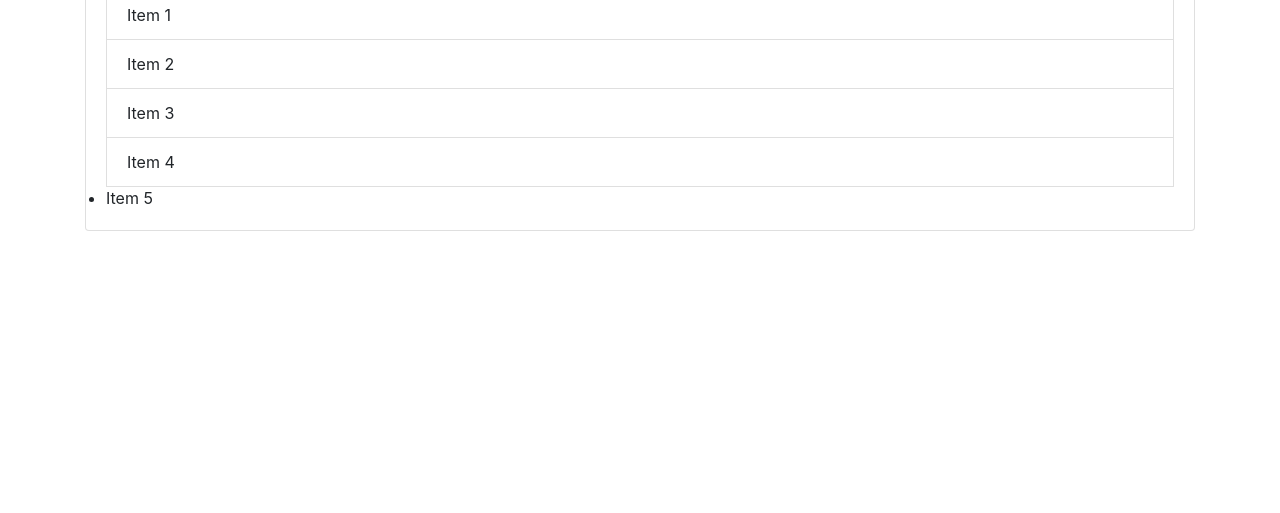
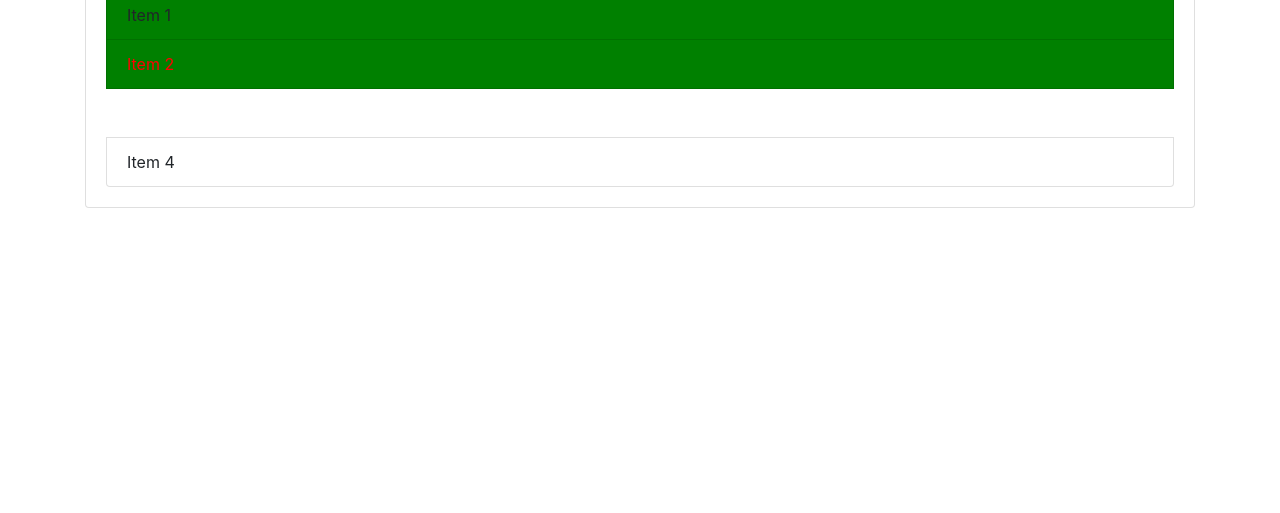
Before and after one commit to MEGAMINDSPARK/famous, a plain HTML site: page index.html in a window 1280 px wide. Shown: the part 287-800 px from the top of the page. Drawn offline with nearby package versions, Linux system fonts and the light colour scheme.

Commit message:
Completed all 4

```diff
--- a/index.html
+++ b/index.html
@@ -29,13 +29,26 @@
                 <li class="list-group-item">Item 2</li>
                 <li class="list-group-item">Item 3</li>
                 <li class="list-group-item">Item 4</li>
-                <li>Item 5</li>
-                 <!-- //even though we have not the claas of item5 it will apply because it's li going by tag not the class, class se apply nai hoga -->
+
+
+
             </ul>
         </div>
     </div>
 
+<script>
+    var li = document.getElementsByTagName('li');
+    li[1].style.backgroundColor = 'green'
+    li[2].style.opacity = '0'
 
+    var item = document.querySelector('.list-group-item:nth-child(2)');
+    item.style.color = 'red';
+
+    var odd = document.querySelectorAll('li:nth-child(odd)'); //this is pseudo selector css selector
+for (var i = 0; i < odd.length; i++) {
+    odd[i].style.backgroundColor = 'green';
+}
+</script>
 </body>
 
 </html>
```
